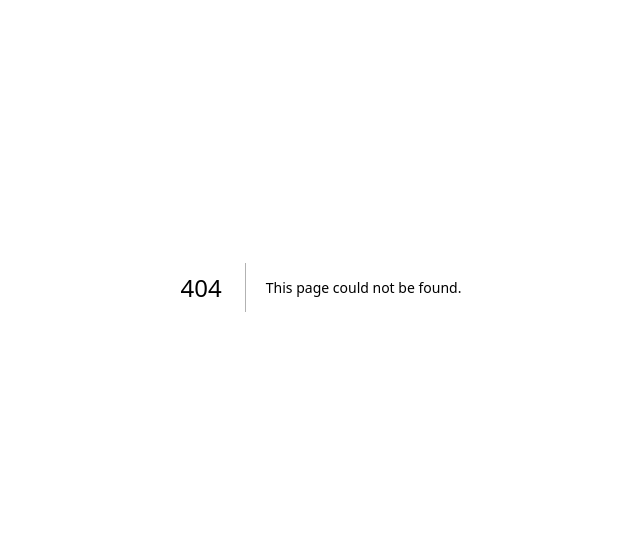
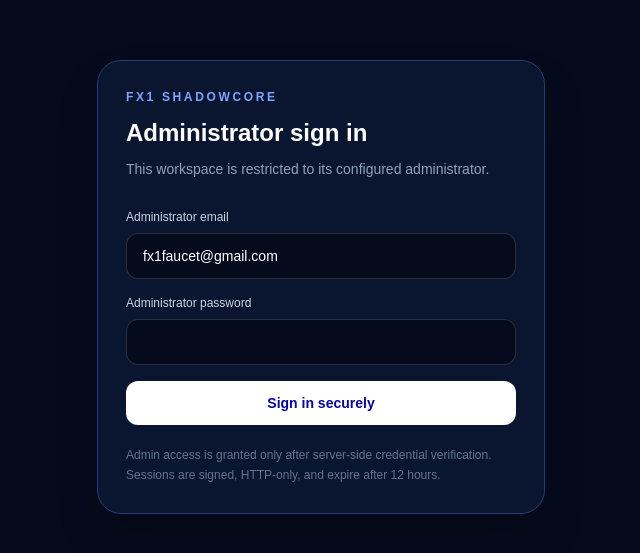
Before and after one commit to fx1codes/Fx1-white-hacker, a Next.js app: page /admin-login in a window 1280 px wide. Before the commit this address had no page. Shown: the part 113-666 px from the top of the page, without its empty margins (319-959 px from the left). Built offline with nearby package versions, Linux system fonts and the light colour scheme.

Commit message:
Add FX1 administrator sign-in page

```diff
--- /dev/null
+++ b/app/admin-login/page.tsx
@@ -0,0 +1,55 @@
+"use client"
+
+import { useState, type FormEvent } from "react"
+
+export default function AdminLoginPage() {
+  const [email, setEmail] = useState("fx1faucet@gmail.com")
+  const [password, setPassword] = useState("")
+  const [error, setError] = useState("")
+  const [busy, setBusy] = useState(false)
+
+  async function submit(event: FormEvent<HTMLFormElement>) {
+    event.preventDefault()
+    setError("")
+    setBusy(true)
+    try {
+      const response = await fetch("/api/admin/login", {
+        method: "POST",
+        headers: { "Content-Type": "application/json" },
+        body: JSON.stringify({ email, password }),
+        cache: "no-store",
+      })
+      const result: unknown = await response.json()
+      if (!response.ok) {
+        setError(typeof result === "object" && result !== null && "error" in result && typeof result.error === "string" ? result.error : "Sign-in failed.")
+        return
+      }
+      window.location.assign("/")
+    } catch {
+      setError("Unable to reach the sign-in service.")
+    } finally {
+      setBusy(false)
+    }
+  }
+
+  return (
+    <main className="flex min-h-screen items-center justify-center bg-[#050b1c] px-5 text-slate-100">
+      <section className="w-full max-w-md rounded-3xl border border-[#243b76] bg-[#0a1630] p-7 shadow-2xl">
+        <p className="text-xs font-semibold uppercase tracking-[0.22em] text-[#7da5ff]">FX1 SHADOWCORE</p>
+        <h1 className="mt-3 text-2xl font-semibold text-white">Administrator sign in</h1>
+        <p className="mt-2 text-sm leading-6 text-slate-400">This workspace is restricted to its configured administrator.</p>
+        <form onSubmit={submit} className="mt-7 space-y-4">
+          <label className="block text-xs font-medium text-slate-300">Administrator email
+            <input type="email" required maxLength={254} autoComplete="username" value={email} onChange={e => setEmail(e.target.value)} className="mt-2 w-full rounded-xl border border-white/15 bg-[#050b1c] px-4 py-3 text-sm text-white outline-none focus:border-[#7da5ff]" />
+          </label>
+          <label className="block text-xs font-medium text-slate-300">Administrator password
+            <input type="password" required maxLength={256} autoComplete="current-password" value={password} onChange={e => setPassword(e.target.value)} className="mt-2 w-full rounded-xl border border-white/15 bg-[#050b1c] px-4 py-3 text-sm text-white outline-none focus:border-[#7da5ff]" />
+          </label>
+          {error && <p role="alert" className="text-sm text-rose-300">{error}</p>}
+          <button disabled={busy} className="w-full rounded-xl bg-white px-4 py-3 text-sm font-semibold text-[#0504AA] hover:bg-[#e7ebff] disabled:opacity-60">{busy ? "Signing in…" : "Sign in securely"}</button>
+        </form>
+        <p className="mt-5 text-xs leading-5 text-slate-500">Admin access is granted only after server-side credential verification. Sessions are signed, HTTP-only, and expire after 12 hours.</p>
+      </section>
+    </main>
+  )
+}
```
